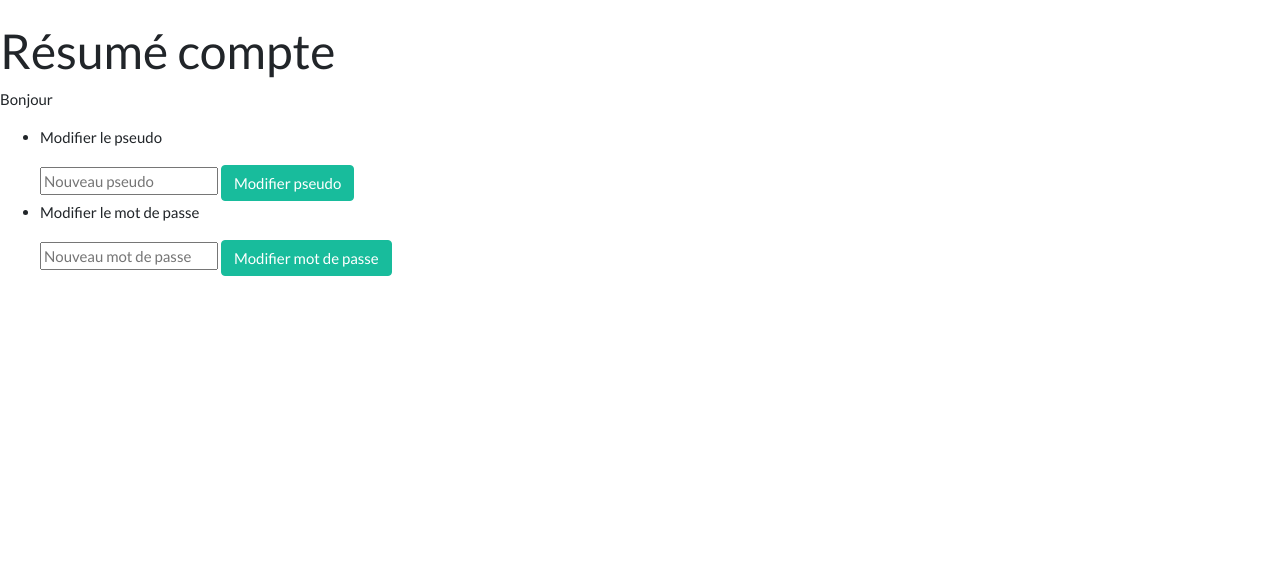
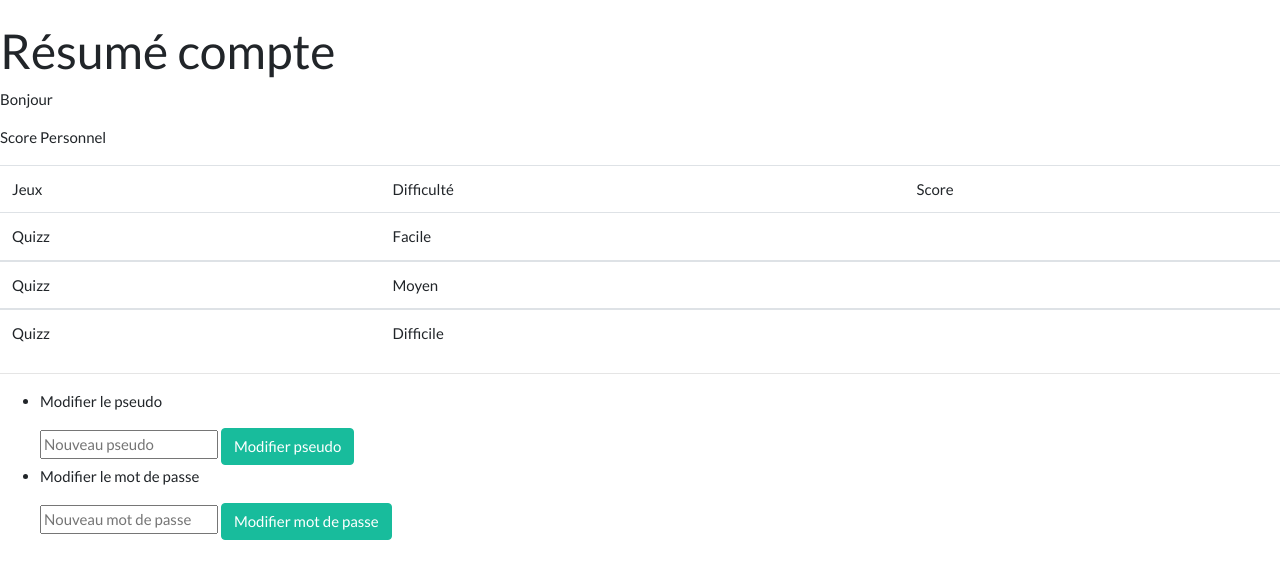
Before and after one commit to Philtesting/PHP-Jeux, a Symfony app: template templates/security/account.html.twig in a window 1280 px wide. Shown: the part 71-650 px from the top of the page. Run offline with Twig, Linux system fonts and the light colour scheme; the template is opened without the code that fills it, so the values that code supplies are empty; some libraries are stand-ins or nearby versions.

Commit message:
quizz finalizer + account

```diff
--- a/src/Controller/QuizzController.php
+++ b/src/Controller/QuizzController.php
@@ -36,8 +36,6 @@ class QuizzController extends AbstractController
                  'reponse3' => $item->getReponse3(),
              );
         }
-
-        dump($arrayCollection);
         return $this->render('quizz/quizz.html.twig',[
             'quizz' => $arrayCollection,
             'difficulter' => $difficulter
@@ -78,6 +76,6 @@ class QuizzController extends AbstractController
             }
         }
         $entityManager->flush();
-        return $this->render('base.html.twig');
+        return $this->redirect($this->generateUrl('security_account'));
     }
 }
--- a/templates/security/account.html.twig
+++ b/templates/security/account.html.twig
@@ -5,7 +5,39 @@
 {% block body %}
 <h1>Résumé compte</h1>
 
-<p>Bonjour {{ app.user.username }}</p>
+<p>Bonjour {{ user.username }}</p>
+<p>Score Personnel</p>
+<table class="table table-stripped">
+    <thead>
+        <tr>
+            <td>Jeux</td>
+            <td>Difficulté</td>
+            <td>Score</td>
+        </tr>
+    </thead>
+    <tbody>
+        <tr>
+            <td>Quizz</td>
+            <td>Facile</td>
+            <td>{{user.scoreFacil}}</td>
+        </tr>
+    </tbody>
+    <tbody>
+        <tr>
+            <td>Quizz</td>
+            <td>Moyen</td>
+            <td>{{user.scoreMoyen}}</td>
+        </tr>
+    </tbody>
+    <tbody>
+        <tr>
+            <td>Quizz</td>
+            <td>Difficile</td>
+            <td>{{user.scoreDifficil}}</td>
+        </tr>
+    </tbody>
+</table>
+<hr>
     <ul>
         <li>
             <p>Modifier le pseudo<span class="sr-only">(current)</span></p>
```
Also changed, not shown: src/Controller/AccountController.php (+7 -3 lines).
